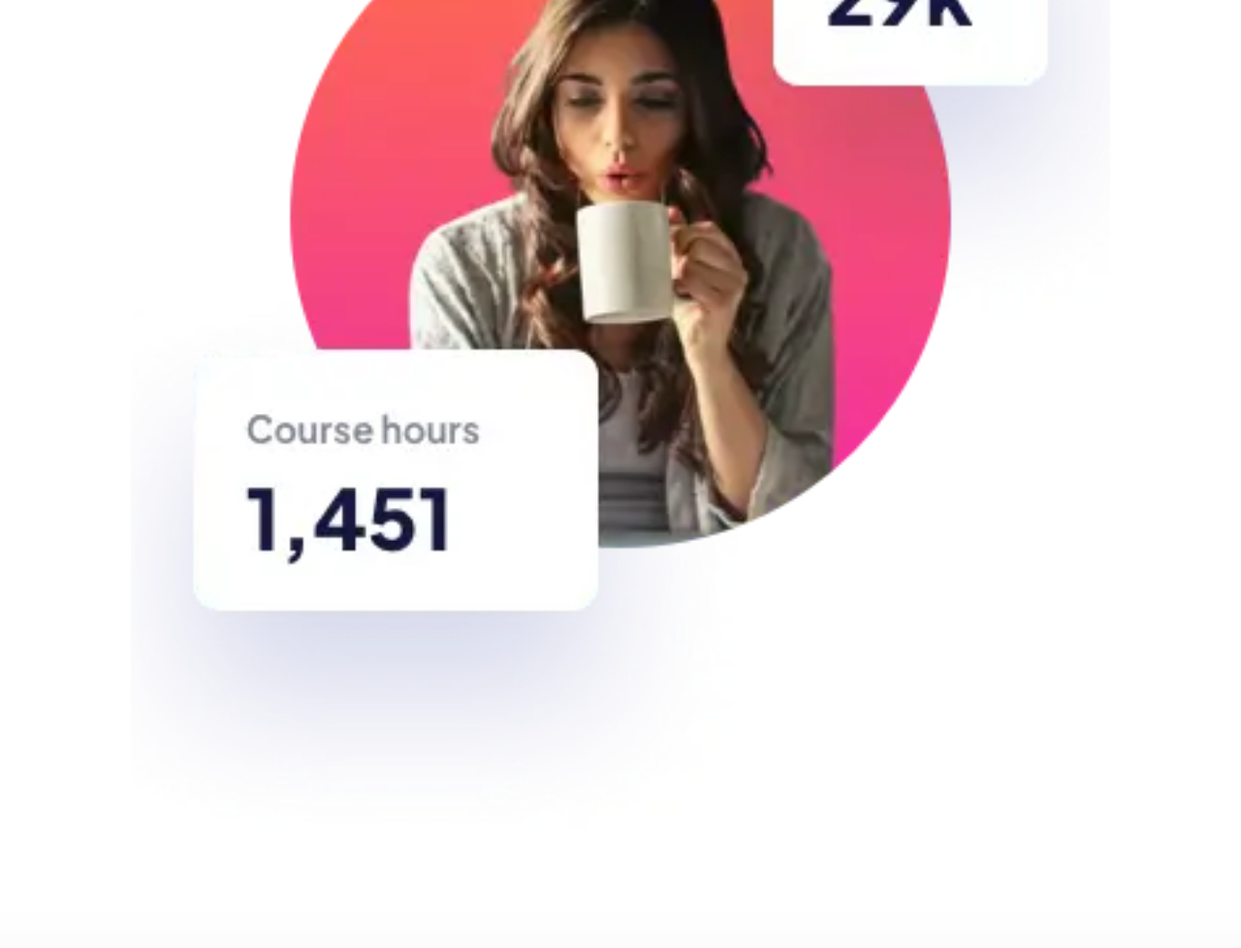
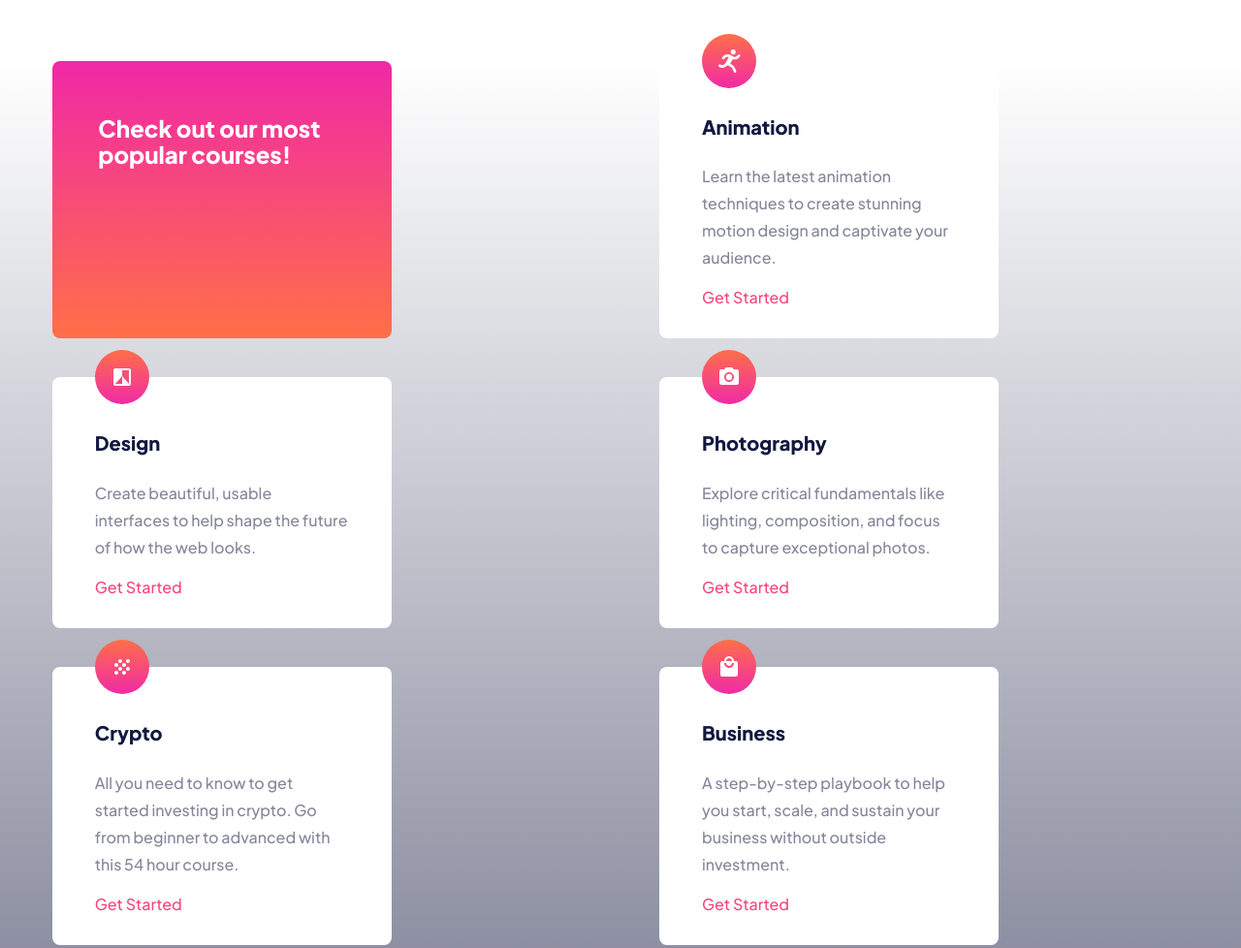
Before and after one commit to bluepersia/skilled-elearning-landing-page, a plain HTML site: page index.html in a window 1280 px wide. Shown: the part 561-1539 px from the top of the page at 97% size. Drawn offline with Linux system fonts and the light colour scheme.

Commit message:
Tablet syle

```diff
--- a/index.html
+++ b/index.html
@@ -26,7 +26,7 @@
           <button class="btn btn-2">Get Started</button>
       </div>
       <div class="hero_col-2">
-        <img src="./assets/image-hero-mobile.webp" class="hero_img-mobile"/>
+        <img src="./assets/image-hero-mobile@2x.webp" class="hero_img-mobile"/>
 
       </div>
     </div>
@@ -39,31 +39,31 @@
       </li>
       <li class="feature">
         <img src="./assets/icon-animation.svg" class="feature_icon"/>
-        <h4 class="heading-4">Animation</h4>
+        <h4 class="heading-4 feature_title">Animation</h4>
         <p class="body-1">Learn the latest animation techniques to create stunning motion design and captivate your audience.</p>
         <button class="btn btn-4">Get Started</button>
       </li>
       <li class="feature">
         <img src="./assets/icon-design.svg" class="feature_icon"/>
-        <h4 class="heading-4">Design</h4>
+        <h4 class="heading-4 feature_title">Design</h4>
         <p class="body-1">Create beautiful, usable interfaces to help shape the future of how the web looks.</p>
         <button class="btn btn-4">Get Started</button>
       </li>
       <li class="feature">
         <img src="./assets/icon-photography.svg" class="feature_icon"/>
-        <h4 class="heading-4">Photography</h4>
+        <h4 class="heading-4 feature_title">Photography</h4>
         <p class="body-1">Explore critical fundamentals like lighting, composition, and focus to capture exceptional photos.</p>
         <button class="btn btn-4">Get Started</button>
       </li>
       <li class="feature">
         <img src="./assets/icon-crypto.svg" class="feature_icon"/>
-        <h4 class="heading-4">Crypto</h4>
+        <h4 class="heading-4 feature_title">Crypto</h4>
         <p class="body-1">All you need to know to get started investing in crypto. Go from beginner to advanced with this 54 hour course.</p>
         <button class="btn btn-4">Get Started</button>
       </li>
       <li class="feature">
         <img src="./assets/icon-business.svg" class="feature_icon"/>
-        <h4 class="heading-4">Business</h4>
+        <h4 class="heading-4 feature_title">Business</h4>
         <p class="body-1">A step-by-step playbook to help you start, scale, and sustain your business without outside investment.</p>
         <button class="btn btn-4">Get Started</button>
       </li>
--- a/style.css
+++ b/style.css
@@ -151,6 +151,7 @@ body {
 .hero_col-1
 {
     margin-bottom: 2.875em;
+    max-width: 457px;
 }
 
 .hero_img-mobile {
@@ -158,7 +159,7 @@ body {
 }
 
 .main {
-    padding: 4.2%;
+    padding: 0 4.2% 5em;
     background: linear-gradient(white,  var(--color-3));
 }
 
@@ -168,6 +169,7 @@ body {
     display: flex;
     flex-direction: column;
     gap: 2.5em;
+    align-items: center;
 }
 
 .features_intro
@@ -175,6 +177,7 @@ body {
     background: var(--color-7);
     padding: 1.5em 8.1% 2em;
     border-radius: 8px;
+    max-width: 350px;
 }
 
 .features_intro_title {
@@ -187,6 +190,10 @@ body {
     position: relative;
     padding: 3.5em 7.5% 2em;
     border-radius: 8px;
+    max-width: 350px;
+}
+.feature_title {
+    margin-top: 0;
 }
 
 .feature_icon {
@@ -203,3 +210,39 @@ body {
     align-items: center;
     padding: 2.25em 4.2%;
 }
+
+
+
+
+@media (min-width: 768px)
+{
+
+
+    .header {
+        padding: 1.5em 5% 5.75em;
+        background: url(./assets/image-hero-tablet@2x.webp);
+        background-position: top -10% right -10%;
+        background-size: contain;
+        background-repeat: no-repeat;
+    }
+
+    .header_top {
+        margin-bottom: 6.25em;
+    }
+
+    .hero_img-mobile {
+        display: none;
+    }
+
+    .features {
+        display: grid;
+        grid-template-columns: 50% 50%;
+        grid-template-rows: auto auto auto;
+    }
+
+    .features_intro {
+        height: 100%;
+        padding-top: 3.5em;
+    }
+
+}
```
